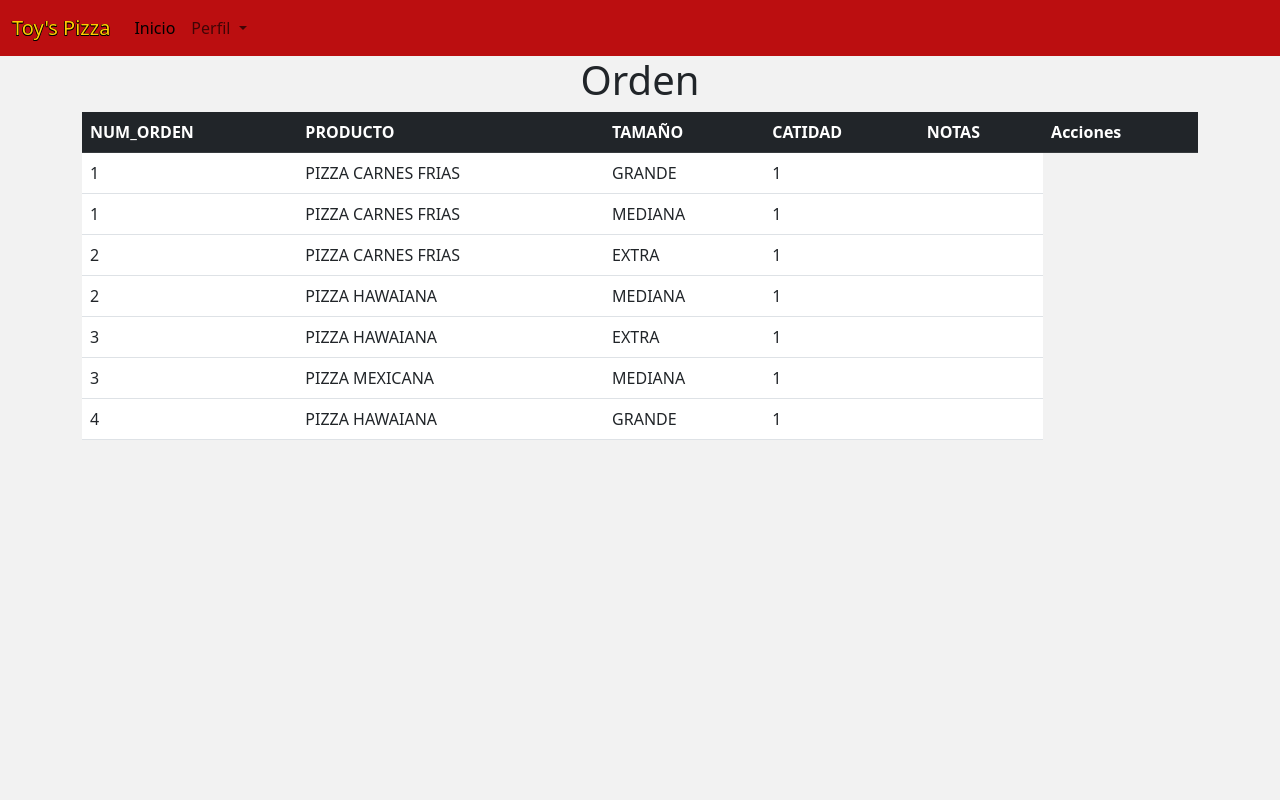
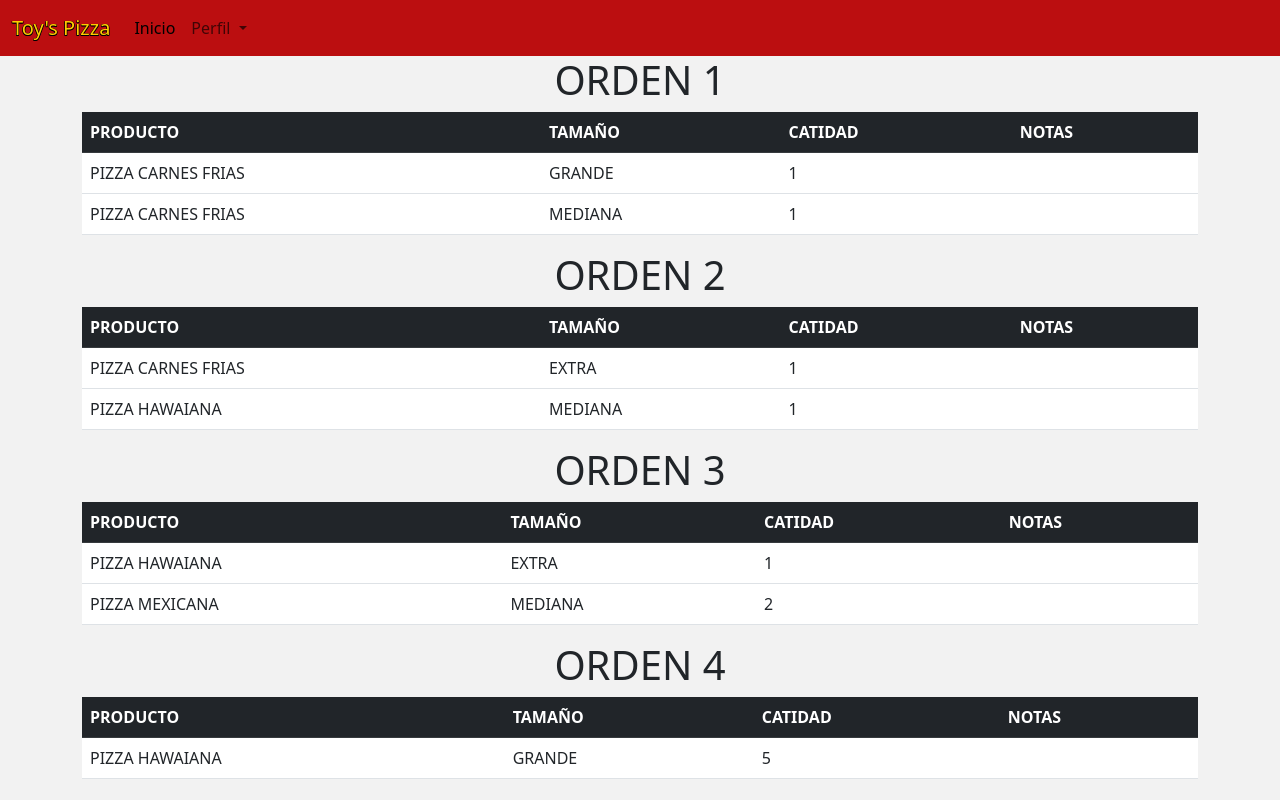
Before and after one commit to Sir-Fehane/Integrador, a PHP site: page /views/cocina.PHP in a window 1280 px wide. Run offline with PHP 8.4, Linux system fonts and the light colour scheme; data comes from the database, SQL or seed files in the repository.

Commit message:
cocina ora si chido

```diff
--- a/INTEGRADORA/views/cocina.PHP
+++ b/INTEGRADORA/views/cocina.PHP
@@ -41,33 +41,37 @@
       </nav>
       <!--cuerpo-->
       <?php
+      $sexo = 0;
         include '../class/database.php';
         $conexion = new Database();
         $conexion->conectarDB();
-        $consulta = "SELECT DE.NO_ORDEN , P.NOMBRE ,P.TAMAÑO, COUNT(P.NOMBRE) AS CANTIDAD_PIZZAS, DE.NOTAS   from DETALLE_ORDEN DE INNER JOIN PRODUCTOS P ON DE.ID_DETALLE = P.CODIGO group by DE.NO_ORDEN, P.TAMAÑO;";
-        $tabla = $conexion->seleccionar($consulta);
+        $ordenesact = "SELECT DE.NO_ORDEN from DETALLE_ORDEN DE  group by DE.NO_ORDEN;";
+        $tabla = $conexion->seleccionar($ordenesact);
+        foreach ($tabla as $registro)
+        {
         echo "<div class='container'>";
-        echo "<h1 align='Center'>Orden</h1>";
+        echo "<h1 align='Center'>ORDEN $registro->NO_ORDEN</h1>";
         echo "<table class = 'table table-hover'>
         <thead class = 'table-dark'>
         <tr>
-        <th>NUM_ORDEN</th><th>PRODUCTO</th><th>TAMAÑO</th><th>CATIDAD</th><th>NOTAS</th><th>Acciones</th>
+        <th>PRODUCTO</th><th>TAMAÑO</th><th>CATIDAD</th><th>NOTAS</th>
         </tr>
-        </thead>
-        <tbody>";
-        foreach ($tabla as $registro)
-        {
-            echo "<tr>";
-            echo "<td> $registro->NO_ORDEN </td>";
-            echo "<td> $registro->NOMBRE </td>";
-            echo "<td> $registro->TAMAÑO </td>";
-            echo "<td> $registro->CANTIDAD_PIZZAS </td>";
-            echo "<td> $registro->NOTAS </td>";
-            echo "</tr>";
+        </thead>";
+        $pizzas = " SELECT DE.NO_ORDEN , P.NOMBRE ,P.TAMAÑO, DE.CANTIDAD AS CANTIDAD_PIZZAS, DE.NOTAS   from DETALLE_ORDEN DE INNER JOIN PRODUCTOS P ON DE.ID_DETALLE = P.CODIGO WHERE DE.NO_ORDEN=$registro->NO_ORDEN group by DE.NO_ORDEN, P.TAMAÑO;";
+        $tabla2 = $conexion->seleccionar($pizzas);
+        foreach($tabla2 as $registro2){
+       echo "<tbody>";
+          echo "<tr>";
+          echo "<td> $registro2->NOMBRE </td>";
+          echo "<td> $registro2->TAMAÑO </td>";
+          echo "<td> $registro2->CANTIDAD_PIZZAS </td>";
+          echo "<td> $registro2->NOTAS </td>";
+          echo "</tr>";
         }
         echo "</tbody>";
         echo "</table>";
         echo "</div>";
+        }
         ?>
 </body>
 </html>
```
